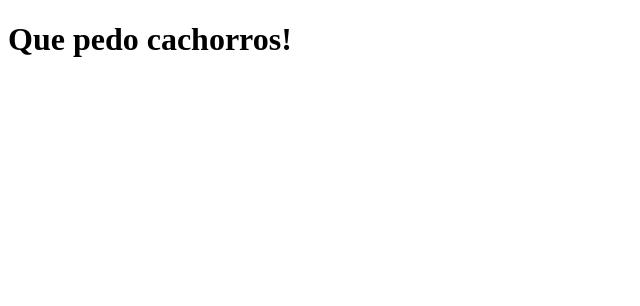
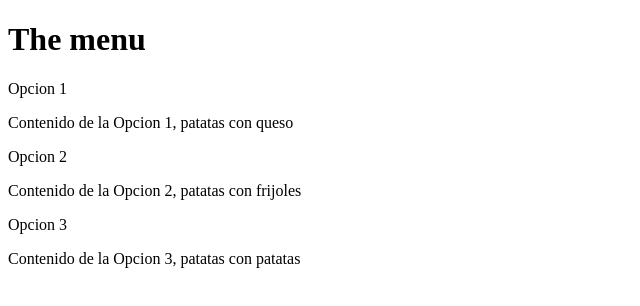
Before and after one commit to ElCuri97/module2, a plain HTML site: page index.html in a window 1280 px wide. Shown: the whole page, without its empty margins (0-640 px from the left). Drawn offline with Linux system fonts and the light colour scheme; files that its build step writes are made by us from their sources.

Commit message:
Update index.html

```diff
--- a/index.html
+++ b/index.html
@@ -3,12 +3,17 @@
   <head>
     <meta charset="utf-8">
     <title>My first program in GitHub</title>
-    <link rel="stylesheet" href="stylesheets/stylesheet.css">
+    <link rel="stylesheet" href="css/stylesheet.css">
     <style>
 
     </style>
   </head>
   <body>
-    <h1>Que pedo cachorros!</h1>
+    <h1>The menu</h1>
+    <div>
+      <div>Opcion 1<p>Contenido de la Opcion 1, patatas con queso</p></div>
+      <div>Opcion 2<p>Contenido de la Opcion 2, patatas con frijoles</p></div>
+      <div>Opcion 3<p>Contenido de la Opcion 3, patatas con patatas</p></div>
+    </div>
   </body>
 </html>
```
